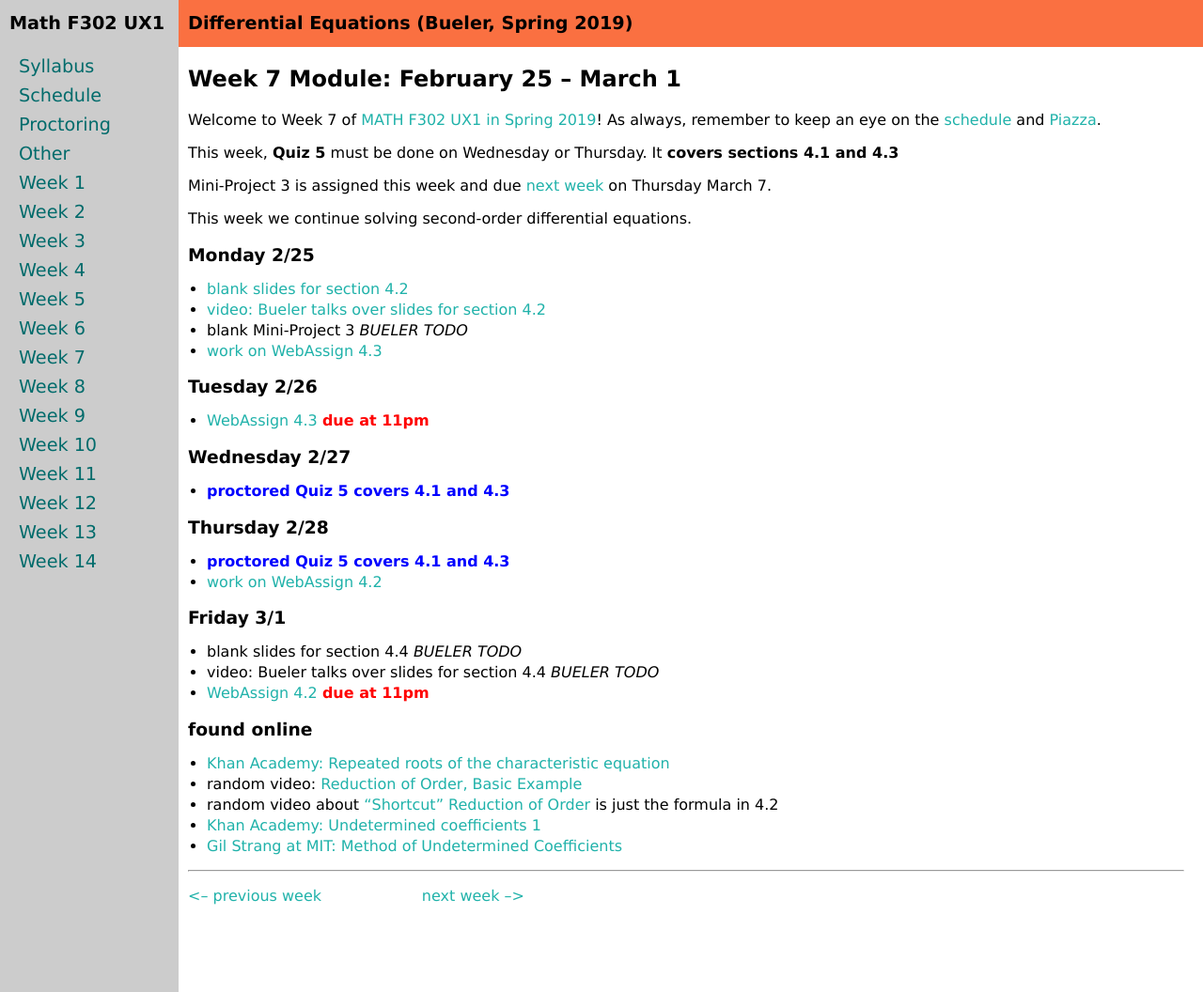
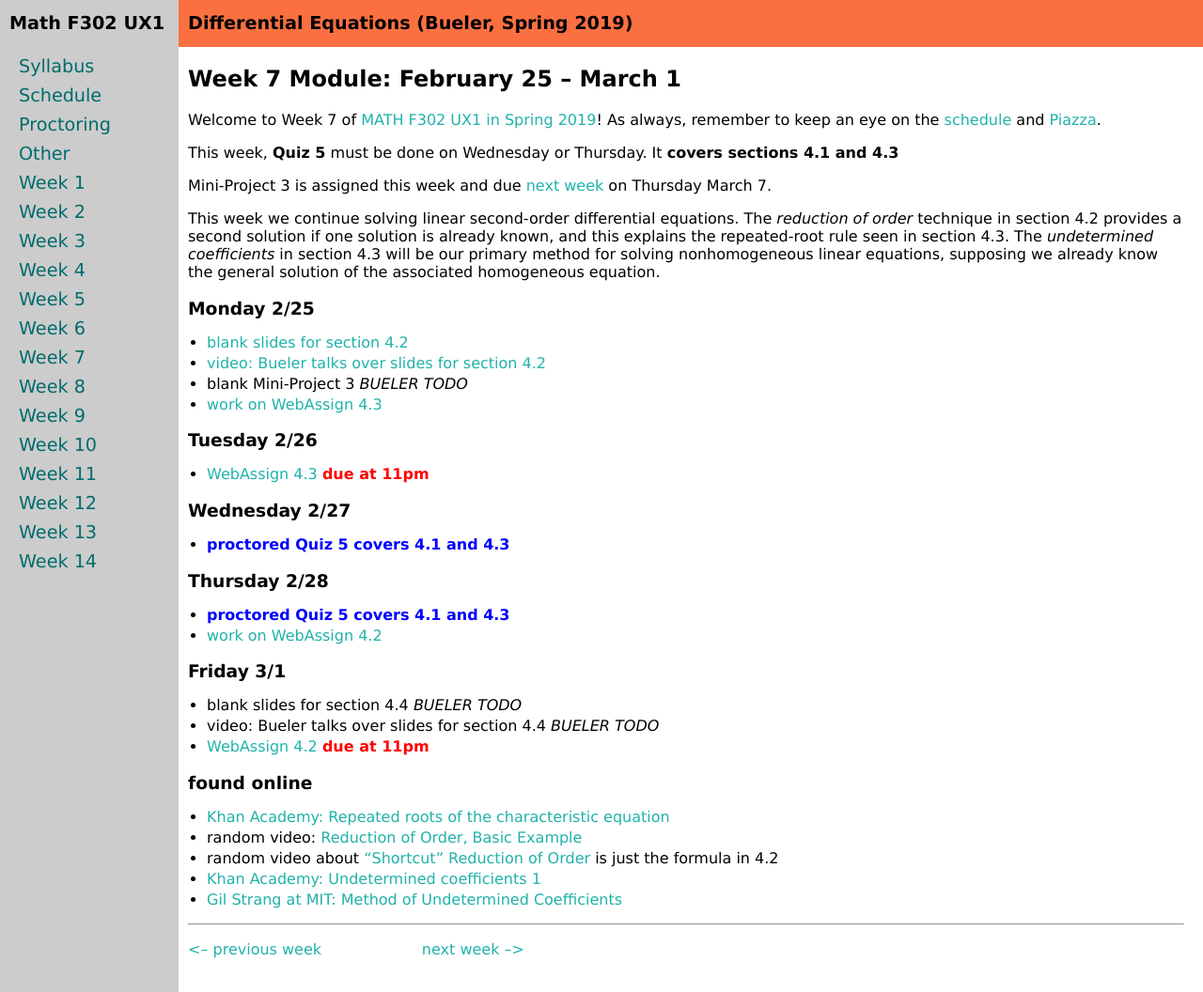
Before and after one commit to bueler/math302, a Jekyll site: the page built from week7.md, in a window 1280 px wide and 1056 px high. Shown: the whole window at 94% size. Built offline with Jekyll 4.4.1, drawn with Linux system fonts in a browser that asks for light colours.

Commit message:
themes of week 7

```diff
--- a/week7.md
+++ b/week7.md
@@ -11,7 +11,7 @@ This week, **Quiz 5** must be done on Wednesday or Thursday.  It **covers sectio
 
 Mini-Project 3 is assigned this week and due [next week](week8) on Thursday March 7.
 
-This week we continue solving second-order differential equations.
+This week we continue solving linear second-order differential equations.  The _reduction of order_ technique in section 4.2 provides a second solution if one solution is already known, and this explains the repeated-root rule seen in section 4.3.  The _undetermined coefficients_ in section 4.3 will be our primary method for solving nonhomogeneous linear equations, supposing we already know the general solution of the associated homogeneous equation.
 
 ### Monday 2/25
 * [blank slides for section 4.2](assets/slides/4-2.pdf)
```
